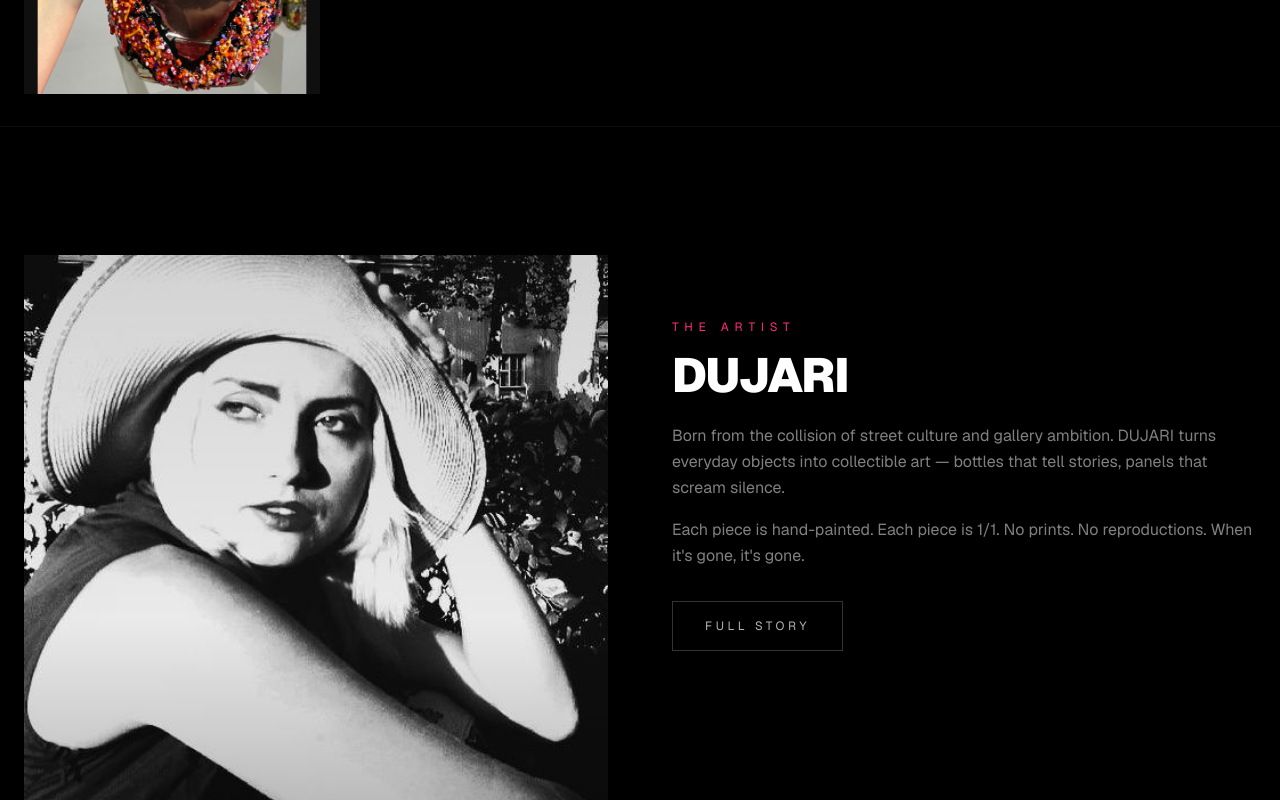
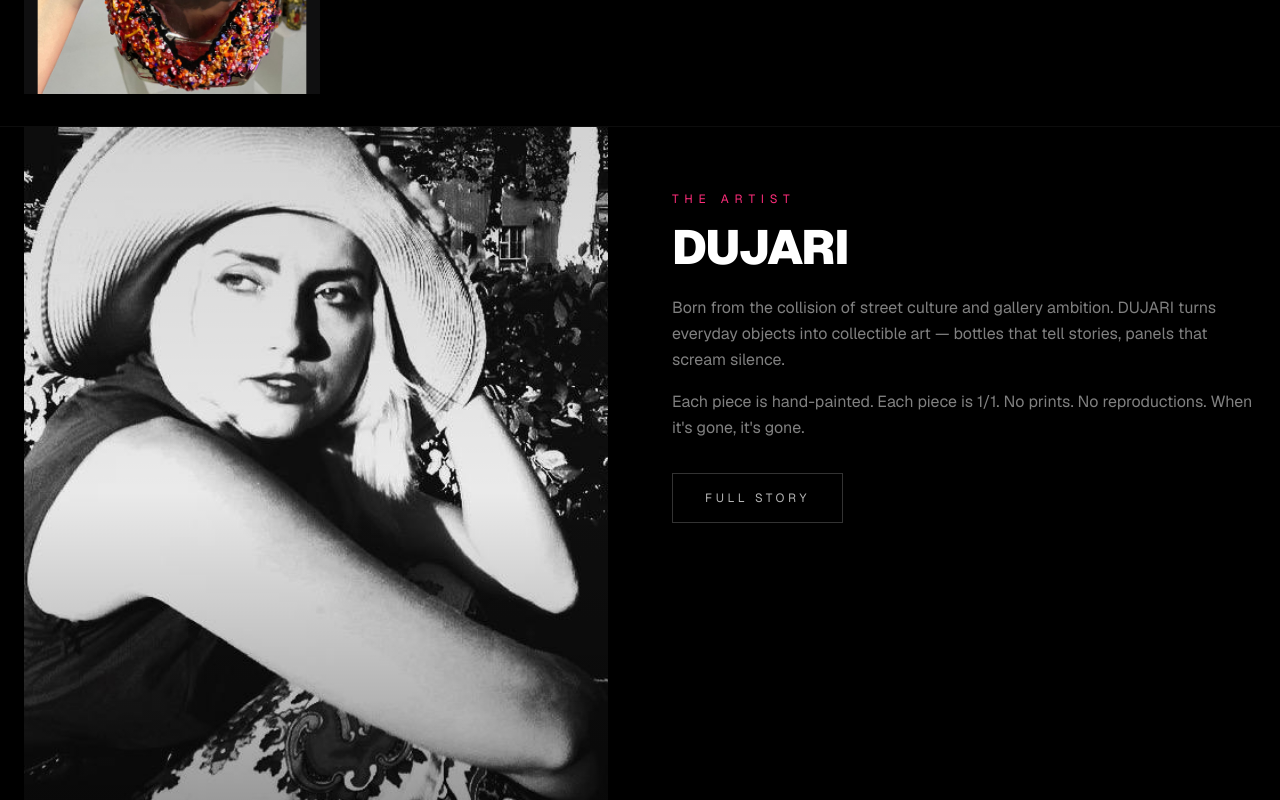
Before and after one commit to genfreemix/dujari, a Next.js app: page / in a window 1280 px wide. Shown: the part 1620-2420 px from the top of the page. Built offline with nearby package versions, Linux system fonts and the light colour scheme.

Commit message:
Fix artist anchor scroll position

```diff
--- a/src/components/ArtistBlock.tsx
+++ b/src/components/ArtistBlock.tsx
@@ -8,7 +8,7 @@ export default function ArtistBlock() {
   const t = useT();
 
   return (
-    <section id="artist" className="bg-black py-20 md:py-32 border-t border-white/5">
+    <section id="artist" className="scroll-mt-16 md:scroll-mt-20 bg-black pt-0 pb-20 md:pb-28 border-t border-white/5">
       <div className="max-w-7xl mx-auto px-6 grid grid-cols-1 md:grid-cols-2 gap-12 md:gap-16 items-start">
         <div className="relative aspect-[4/5] bg-neutral-900 overflow-hidden self-start">
           <Image
```
